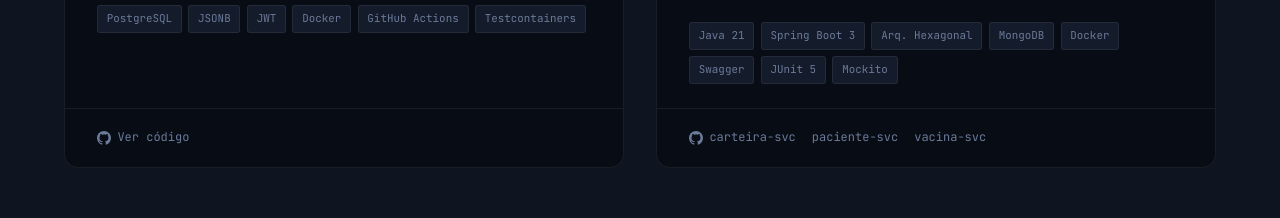
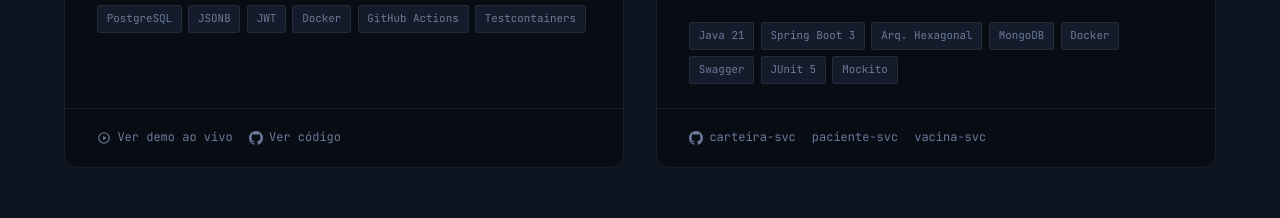
Before and after one commit to MrRenan/mrrenan.github.io, a plain HTML site: page index.html in a window 1280 px wide. Shown: the part 3300-3518 px from the top of the page. Drawn offline with Linux system fonts and the light colour scheme.

Commit message:
feat: add live demo link to MyFitnessPartner card

```diff
--- a/index.html
+++ b/index.html
@@ -308,6 +308,12 @@
             </div>
           </div>
           <div class="project-footer">
+            <a class="proj-link" href="https://fitness.renanleite.dev.br" target="_blank" rel="noopener">
+              <svg viewBox="0 0 24 24" fill="currentColor">
+                <path d="M12 2a10 10 0 1 0 0 20 10 10 0 0 0 0-20zm0 2a8 8 0 0 1 0 16 8 8 0 0 1 0-16zm-1.5 4.5v7l6-3.5-6-3.5z"/>
+              </svg>
+              Ver demo ao vivo
+            </a>
             <a class="proj-link" href="https://github.com/MrRenan/MyFitnessPartner" target="_blank" rel="noopener">
               <svg viewBox="0 0 24 24" fill="currentColor">
                 <path d="M12 0C5.37 0 0 5.37 0 12c0 5.3 3.44 9.8 8.2 11.38.6.1.82-.26.82-.58v-2.03c-3.34.72-4.04-1.6-4.04-1.6-.54-1.38-1.33-1.75-1.33-1.75-1.08-.74.08-.73.08-.73 1.2.08 1.83 1.23 1.83 1.23 1.06 1.82 2.79 1.29 3.47.99.1-.77.41-1.29.75-1.59-2.66-.3-5.46-1.33-5.46-5.93 0-1.31.47-2.38 1.24-3.22-.13-.3-.54-1.52.12-3.18 0 0 1.01-.32 3.3 1.23a11.5 11.5 0 0 1 3-.4c1.02 0 2.04.13 3 .4 2.28-1.55 3.29-1.23 3.29-1.23.66 1.66.25 2.88.12 3.18.77.84 1.23 1.91 1.23 3.22 0 4.61-2.81 5.63-5.48 5.92.43.37.82 1.1.82 2.22v3.29c0 .32.22.69.83.57C20.57 21.8 24 17.3 24 12c0-6.63-5.37-12-12-12z"/>
```
